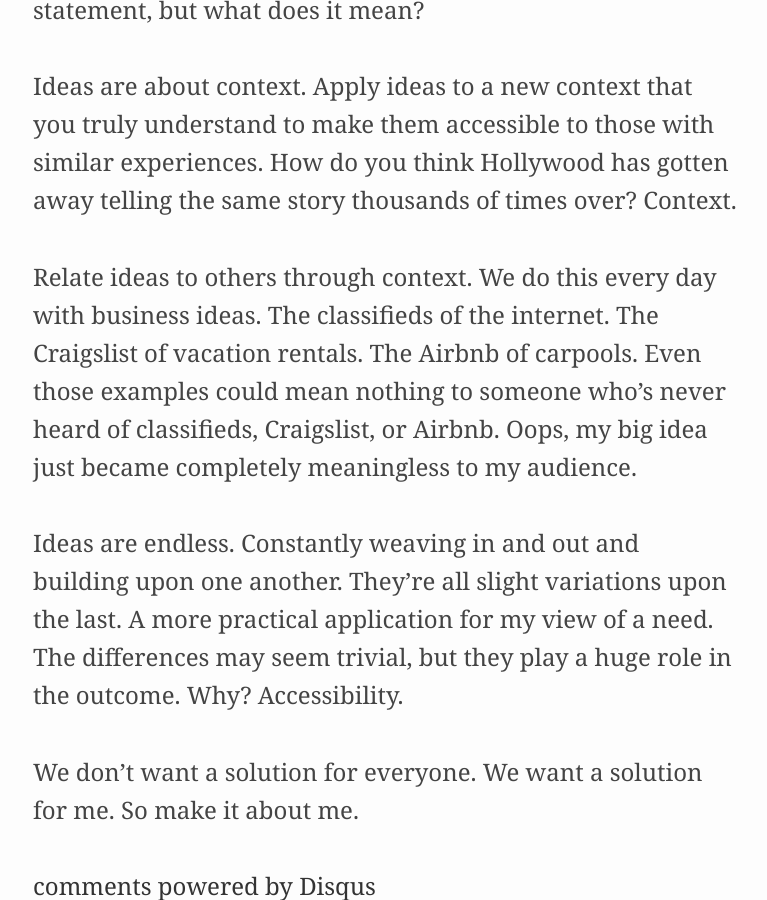
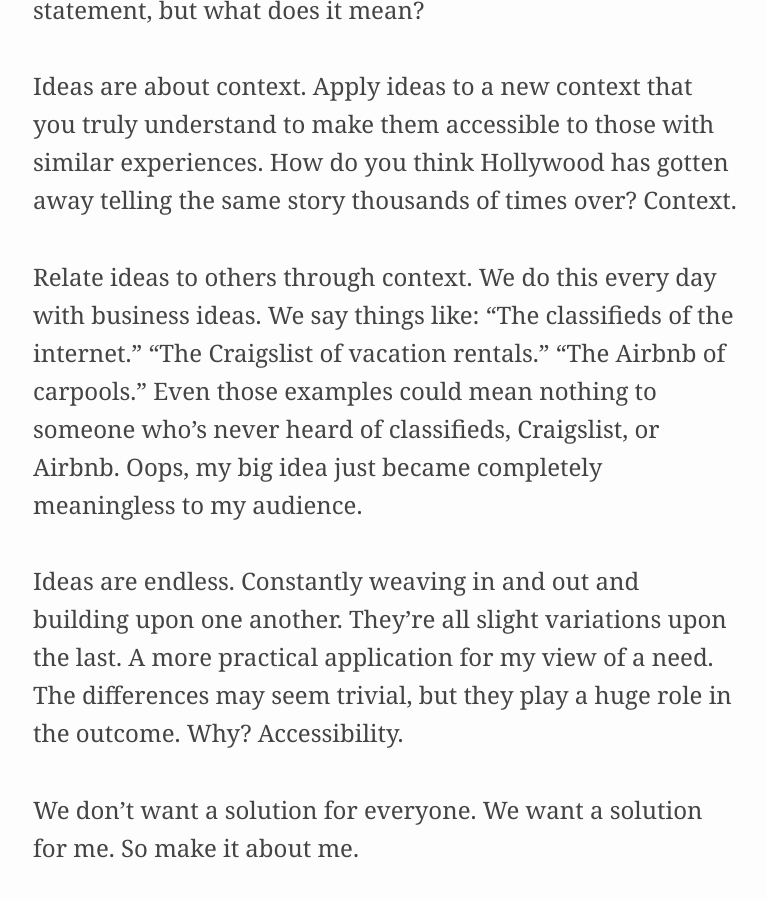
Before and after one commit to mukealicious/mukealicious.github.io, a Jekyll site: the page built from _posts/2012-8-30-idea-accessibility.md, in a window 1280 px wide and 900 px high, scrolled down 526 px. Shown: the whole window, without its empty margins (253-1020 px from the left). Built offline with Jekyll 4.4.1, drawn with Linux system fonts in a browser that asks for light colours; some web fonts are replaced; Markdown is read by kramdown in place of the engine named in the settings; comment, search, counter and statistics services are not loaded.

Commit message:
grammar changes to quotes in post "idea accessibility"

```diff
--- a/_posts/2012-8-30-idea-accessibility.md
+++ b/_posts/2012-8-30-idea-accessibility.md
@@ -8,7 +8,7 @@ The more I read and write about a particular subject, the easier it is to feel t
 
 Ideas are about context. Apply ideas to a new context that you truly understand to make them accessible to those with similar experiences. How do you think Hollywood has gotten away telling the same story thousands of times over? Context.
 
-Relate ideas to others through context. We do this every day with business ideas. The classifieds of the internet. The Craigslist of vacation rentals. The Airbnb of carpools. Even those examples could mean nothing to someone who's never heard of classifieds, Craigslist, or Airbnb. Oops, my big idea just became completely meaningless to my audience.
+Relate ideas to others through context. We do this every day with business ideas. We say things like: "The classifieds of the internet." "The Craigslist of vacation rentals." "The Airbnb of carpools." Even those examples could mean nothing to someone who's never heard of classifieds, Craigslist, or Airbnb. Oops, my big idea just became completely meaningless to my audience.
 
 Ideas are endless. Constantly weaving in and out and building upon one another. They're all slight variations upon the last. A more practical application for my view of a need. The differences may seem trivial, but they play a huge role in the outcome. Why? Accessibility.
 
```
